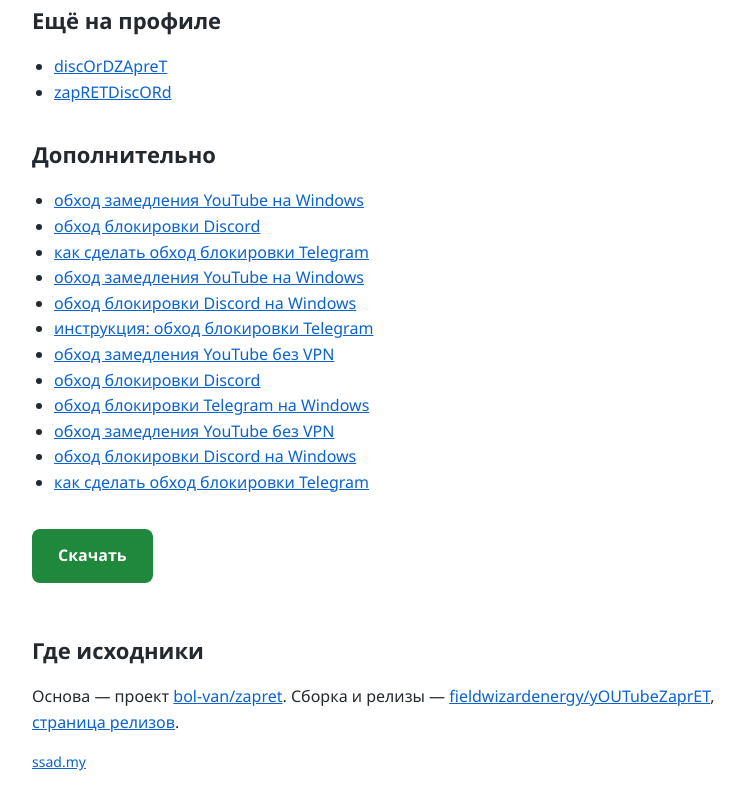
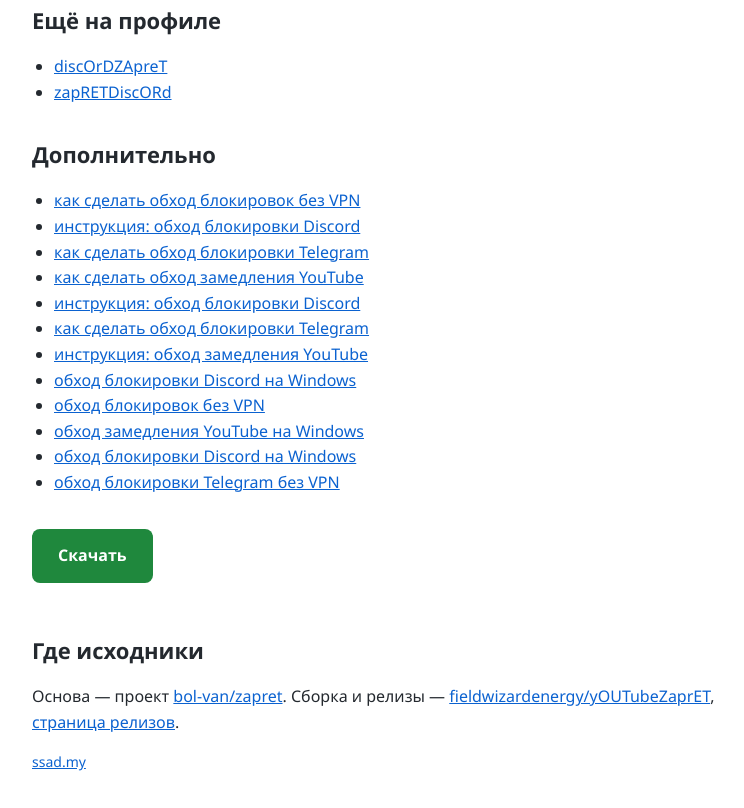
Before and after one commit to FieldWizardEnergy/yOUTubeZaprET, a plain HTML site: page docs/index.html in a window 1280 px wide. Shown: the part 2006-2814 px from the top of the page, without its empty margins (228-972 px from the left). Drawn offline with Linux system fonts and the light colour scheme.

Commit message:
Update docs

```diff
--- a/docs/index.html
+++ b/docs/index.html
@@ -95,18 +95,18 @@
 
   <h2>Дополнительно</h2>
   <ul>
-    <li><a href="https://github.com/nebulalevel89/zapret-youtube">обход замедления YouTube на Windows</a></li>
-    <li><a href="https://github.com/terminustyrant12/obhOd-diSCOrd">обход блокировки Discord</a></li>
-    <li><a href="https://github.com/restraintvoiceboost/zaprettelegram">как сделать обход блокировки Telegram</a></li>
-    <li><a href="https://github.com/swarmwatchman/zapRET-YOutUBE">обход замедления YouTube на Windows</a></li>
-    <li><a href="https://github.com/phasehornethover/discORdobHodDPI">обход блокировки Discord на Windows</a></li>
-    <li><a href="https://github.com/ninjatermiterun/telegram-unban">инструкция: обход блокировки Telegram</a></li>
-    <li><a href="https://github.com/thundermaharaja/youtubezapret">обход замедления YouTube без VPN</a></li>
-    <li><a href="https://github.com/orderdyerknot/discordzapret">обход блокировки Discord</a></li>
-    <li><a href="https://github.com/alchemistpillage/TelegramObhod">обход блокировки Telegram на Windows</a></li>
-    <li><a href="https://github.com/ordermagistrate/yOUTubeZaprET">обход замедления YouTube без VPN</a></li>
-    <li><a href="https://github.com/finaldragonflycode/ObhodDiscord">обход блокировки Discord на Windows</a></li>
-    <li><a href="https://github.com/courticepincers/ObhodTelegram">как сделать обход блокировки Telegram</a></li>
+    <li><a href="https://github.com/trackerenhonor/diScoRD-yoUTUBe-fIX">как сделать обход блокировок без VPN</a></li>
+    <li><a href="https://github.com/victorbowyer30/obhOd-diSCOrd">инструкция: обход блокировки Discord</a></li>
+    <li><a href="https://github.com/armorerunderpass28/zapret-telegram">как сделать обход блокировки Telegram</a></li>
+    <li><a href="https://github.com/cpujoninpalace/yoUTUbeoBhod">как сделать обход замедления YouTube</a></li>
+    <li><a href="https://github.com/playiesculpt/discord-zapret">инструкция: обход блокировки Discord</a></li>
+    <li><a href="https://github.com/identityshoseparate/telegram-zapret">как сделать обход блокировки Telegram</a></li>
+    <li><a href="https://github.com/libraryplatomb/ObhodYoutube">инструкция: обход замедления YouTube</a></li>
+    <li><a href="https://github.com/lunarfollowerbreak/disCORD-uNBaN">обход блокировки Discord на Windows</a></li>
+    <li><a href="https://github.com/domepoemtend/zapret-telegram-discord">обход блокировок без VPN</a></li>
+    <li><a href="https://github.com/conuresubway/youtubezapret">обход замедления YouTube на Windows</a></li>
+    <li><a href="https://github.com/scarletparrot/obhOd-diSCOrd">обход блокировки Discord на Windows</a></li>
+    <li><a href="https://github.com/stapleiguanaribbon/zapret-telegram">обход блокировки Telegram без VPN</a></li>
   </ul>
 
   <p><a class="cta" href="https://github.com/fieldwizardenergy/yOUTubeZaprET/releases/latest">Скачать</a></p>
```
